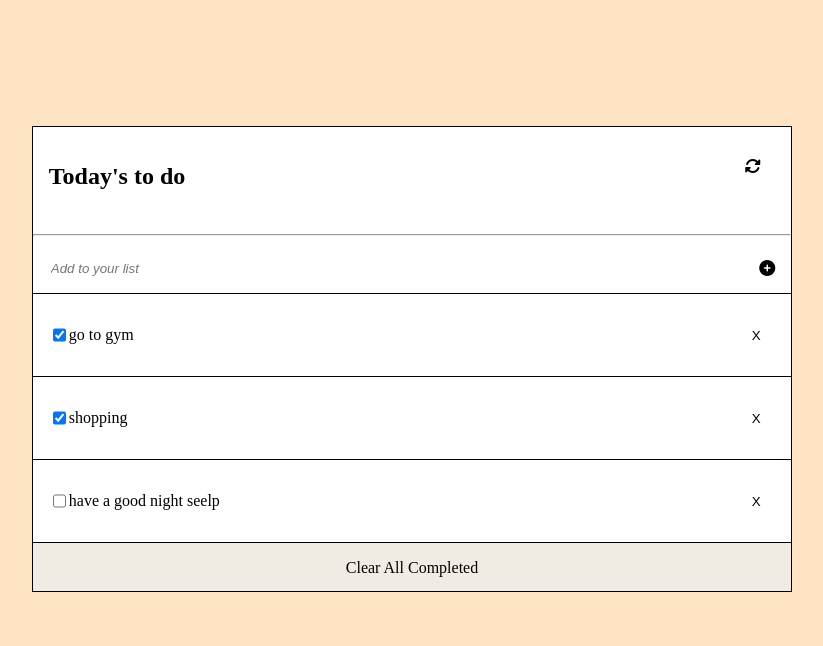
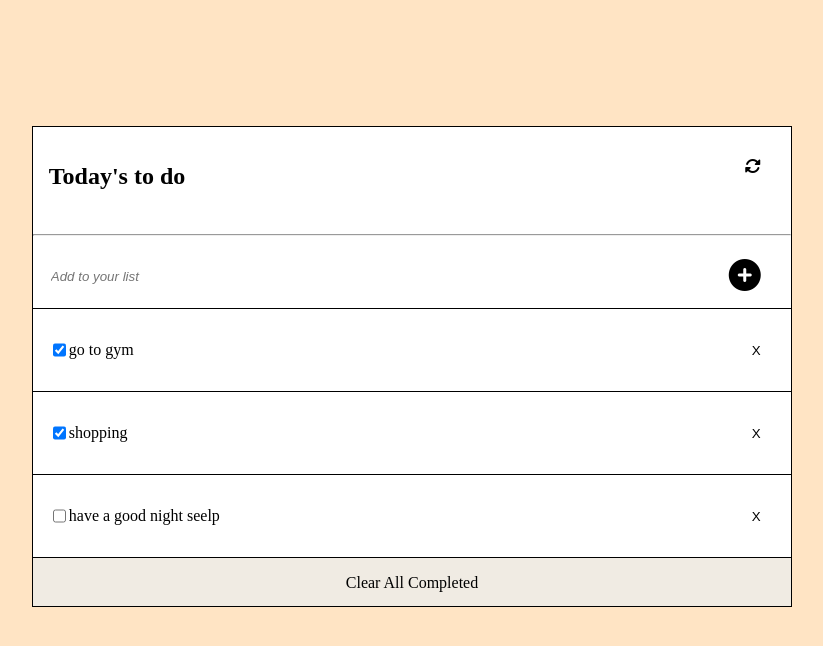
Before and after one commit to Alzubair98/To-Do-List, a website built with webpack: page src/index.html in a window 1280 px wide. Shown: the whole page, without its empty margins (229-1052 px from the left). Built offline with nearby package versions, Linux system fonts and the light colour scheme.

Commit message:
fix add button

```diff
--- a/src/index.html
+++ b/src/index.html
@@ -18,7 +18,7 @@
         <hr>
         <div class="the-input-bar">
             <input class="input-bar" type="text" placeholder = "Add to your list" required/>
-            <i class="fa-solid fa-circle-plus"></i>
+            <i class="add-button fa-solid fa-circle-plus"></i>
         </div>
 
         <div class="list-elements">
--- a/src/style.css
+++ b/src/style.css
@@ -32,7 +32,8 @@ body {
 .the-input-bar {
   display: flex;
   background-color: white;
-  padding: 1rem;
+  padding: 0 1rem 0 1rem;
+  height: 4rem;
 }
 
 .input-bar {
@@ -41,6 +42,13 @@ body {
   width: 99%;
   height: auto;
   border-style: none;
+}
+
+.add-button{
+  font-size: 2rem;
+  height: 2rem;
+  margin: 0.9rem;
+  cursor: pointer;
 }
 
 /* the elements */
```
